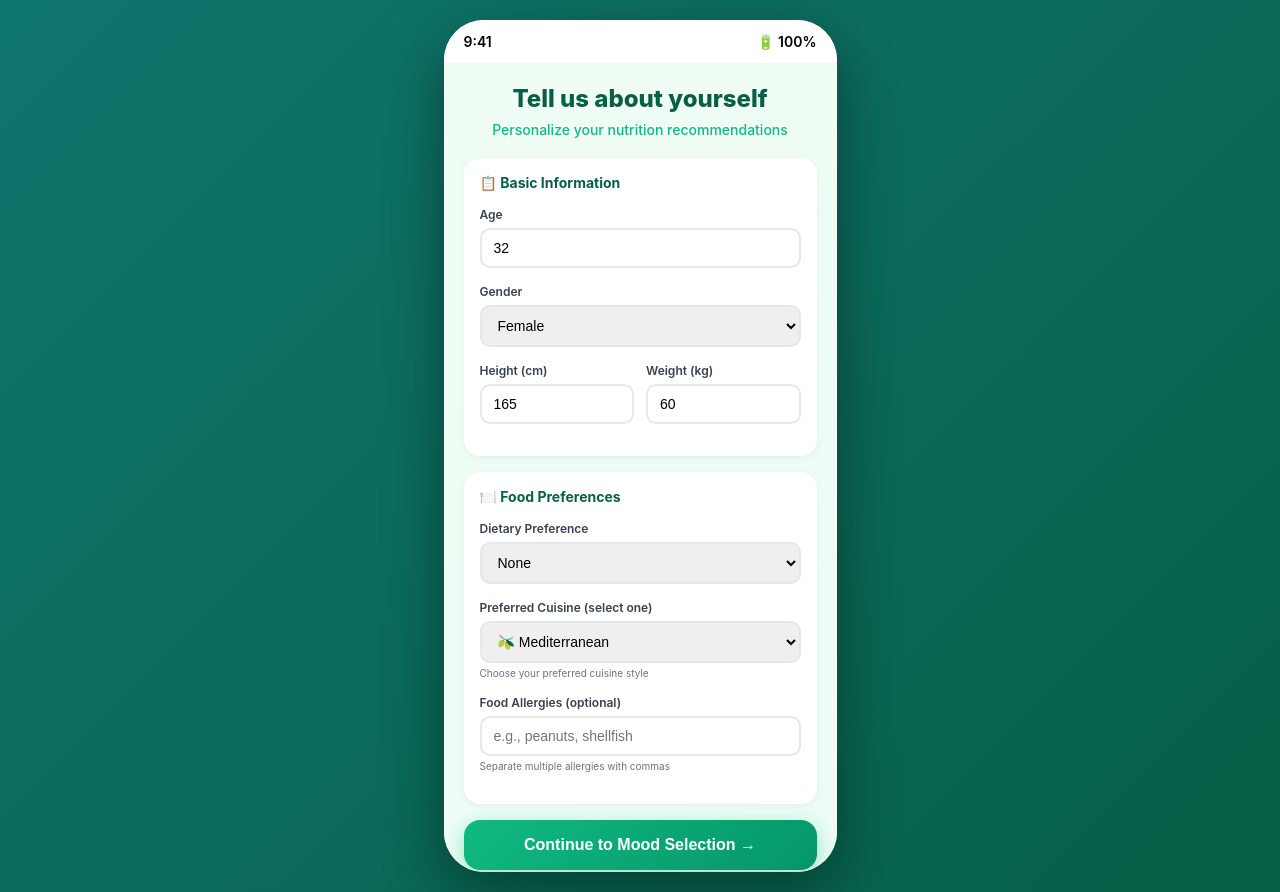
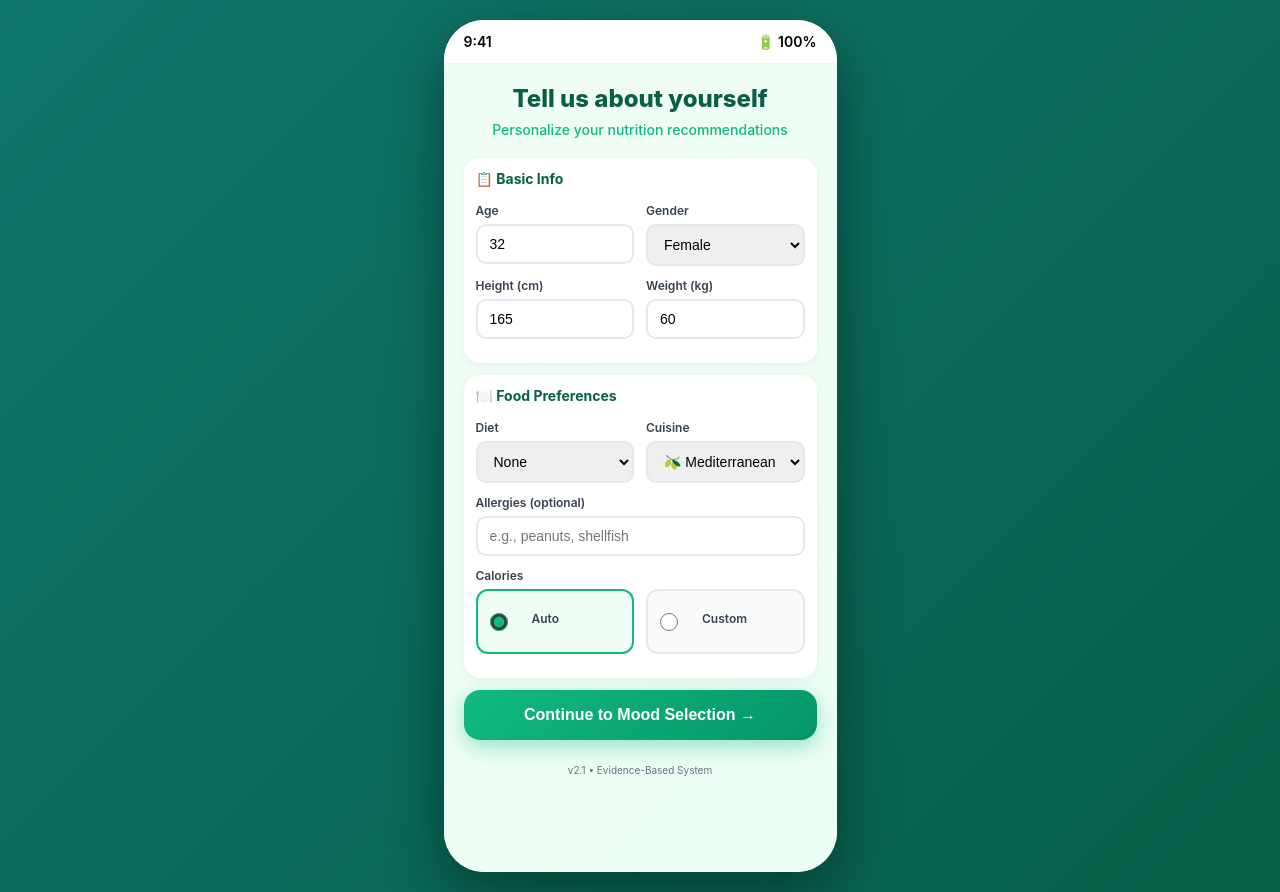
Before and after one commit to ngsiokun/SavorMeDeviceSensitive, a Flask app: page /profile in a window 1280 px wide. Run offline with Flask 3, Linux system fonts and the light colour scheme.

Commit message:
Update-app-improvements

```diff
--- a/app/main.py
+++ b/app/main.py
@@ -5,8 +5,8 @@ Mood-Based Recipe Companion Backend
 from fastapi import FastAPI
 from fastapi.middleware.cors import CORSMiddleware
 
-from app.core.config import settings
-from app.api.routes import router
+from .core.config import settings
+from .api.routes import router
 
 
 # Create FastAPI app
--- a/app/services/mood_nutrition_engine.py
+++ b/app/services/mood_nutrition_engine.py
@@ -29,6 +29,7 @@ class MoodDefinition:
     explainers: List[str]
     contraindications: List[str]
     evidence: Optional[str] = None
+    evidence_level: Optional[str] = None
 
 
 @dataclass
@@ -86,7 +87,8 @@ class MoodNutritionEngine:
                 patterns=mood_data["targets"].get("patterns", []),
                 explainers=mood_data.get("explainers", []),
                 contraindications=mood_data.get("contraindications", []),
-                evidence=mood_data.get("evidence")
+                evidence=mood_data.get("evidence"),
+                evidence_level=mood_data.get("evidence_level")
             )
 
             self.moods[mood_data["id"]] = mood_def
--- a/demo_app/static/css/main.css
+++ b/demo_app/static/css/main.css
@@ -162,17 +162,6 @@ body {
     box-shadow: 0 8px 24px rgba(245, 158, 11, 0.3);
 }
 
-.evidence-badge {
-    position: absolute;
-    top: 8px;
-    right: 8px;
-    font-size: 10px;
-    background: rgba(255,255,255,0.95);
-    padding: 4px 8px;
-    border-radius: 8px;
-    font-weight: bold;
-    box-shadow: 0 2px 6px rgba(0,0,0,0.1);
-}
 
 .mood-emoji {
     font-size: 40px;
--- a/demo_app/static/css/profile.css
+++ b/demo_app/static/css/profile.css
@@ -6,6 +6,11 @@
     padding: 16px;
     margin-bottom: 16px;
     box-shadow: 0 2px 8px rgba(0,0,0,0.05);
+}
+
+.compact-section {
+    margin-bottom: 12px;
+    padding: 12px;
 }
 
 .section-title {
@@ -17,6 +22,10 @@
 
 .form-group {
     margin-bottom: 16px;
+}
+
+.compact {
+    margin-bottom: 12px;
 }
 
 .form-group label {
@@ -87,6 +96,81 @@
     margin-top: 4px;
 }
 
+/* Calorie Preference Styles */
+.calorie-options {
+    display: flex;
+    flex-direction: column;
+    gap: 8px;
+}
+
+.compact-options {
+    flex-direction: row;
+    gap: 12px;
+}
+
+.calorie-option {
+    display: flex;
+    align-items: center;
+    gap: 12px;
+    padding: 12px;
+    background: #F9FAFB;
+    border: 2px solid #E5E7EB;
+    border-radius: 12px;
+    cursor: pointer;
+    transition: all 0.3s ease;
+}
+
+.calorie-option:has(input:checked) {
+    background: #F0FDF4;
+    border-color: #10B981;
+}
+
+.calorie-option input[type="radio"] {
+    width: 18px;
+    height: 18px;
+    cursor: pointer;
+    accent-color: #10B981;
+}
+
+.radio-label {
+    display: flex;
+    flex-direction: column;
+    cursor: pointer;
+    flex: 1;
+}
+
+.option-title {
+    font-size: 13px;
+    font-weight: 600;
+    color: #374151;
+    margin-bottom: 2px;
+}
+
+.option-desc {
+    font-size: 11px;
+    color: #6B7280;
+    line-height: 1.3;
+}
+
+.compact-label {
+    padding: 8px 12px !important;
+    border-radius: 8px !important;
+}
+
+.compact-label .option-title {
+    font-size: 12px !important;
+}
+
+.compact-option {
+    flex: 1;
+}
+
+#customCalorieGroup {
+    margin-top: 12px;
+    padding-top: 12px;
+    border-top: 1px solid #E5E7EB;
+}
+
 .continue-btn {
     width: 100%;
     padding: 16px;
--- a/demo_app/static/js/mood_selection.js
+++ b/demo_app/static/js/mood_selection.js
@@ -101,7 +101,8 @@ async function generateRecommendation() {
                     intensity: selectedIntensity
                 }))
             },
-            user_profile: userProfile
+            user_profile: userProfile,
+            cuisine_preference: userProfile.cuisine_preference || null
         };
 
         console.log('Sending request:', payload);
--- a/demo_app/static/js/profile.js
+++ b/demo_app/static/js/profile.js
@@ -7,7 +7,50 @@ window.addEventListener('DOMContentLoaded', () => {
         const profile = JSON.parse(savedProfile);
         loadProfileData(profile);
     }
+
+    // Set up calorie preference event listeners
+    setupCaloriePreferenceHandlers();
 });
+
+function setupCaloriePreferenceHandlers() {
+    const calorieAuto = document.getElementById('calorie_auto');
+    const calorieCustom = document.getElementById('calorie_custom');
+    const customCalorieGroup = document.getElementById('customCalorieGroup');
+
+    calorieAuto.addEventListener('change', () => {
+        customCalorieGroup.style.display = 'none';
+    });
+
+    calorieCustom.addEventListener('change', () => {
+        customCalorieGroup.style.display = 'block';
+    });
+
+    // Add validation for custom calories
+    const customCaloriesInput = document.getElementById('custom_calories');
+    customCaloriesInput.addEventListener('input', validateCalories);
+}
+
+function validateCalories() {
+    const input = document.getElementById('custom_calories');
+    const value = parseInt(input.value);
+
+    // Remove existing warning
+    const existingWarning = document.querySelector('.calorie-warning');
+    if (existingWarning) {
+        existingWarning.remove();
+    }
+
+    if (value && value < 800) {
+        // Create warning message
+        const warning = document.createElement('div');
+        warning.className = 'calorie-warning';
+        warning.innerHTML = '⚠️ Very low calorie targets should be discussed with a healthcare provider for safety.';
+        warning.style.cssText = 'color: #F59E0B; font-size: 11px; margin-top: 4px; padding: 6px; background: #FFFBEB; border: 1px solid #FDE68A; border-radius: 6px;';
+
+        // Insert after the input field
+        input.parentNode.insertBefore(warning, input.nextSibling);
+    }
+}
 
 function loadProfileData(profile) {
     document.getElementById('age').value = profile.age || 32;
@@ -24,6 +67,15 @@ function loadProfileData(profile) {
     // Load allergies
     if (profile.food_allergies && profile.food_allergies.length > 0) {
         document.getElementById('allergies').value = profile.food_allergies.join(', ');
+    }
+
+    // Load calorie preferences
+    if (profile.calorie_preference) {
+        document.querySelector(`input[name="calorie_preference"][value="${profile.calorie_preference}"]`).checked = true;
+        if (profile.calorie_preference === 'custom' && profile.custom_calories) {
+            document.getElementById('custom_calories').value = profile.custom_calories;
+            document.getElementById('customCalorieGroup').style.display = 'block';
+        }
     }
 }
 
@@ -47,6 +99,11 @@ function saveProfile(event) {
         allergiesText.split(',').map(a => a.trim()).filter(a => a) :
         [];
 
+    // Get calorie preference
+    const caloriePreference = document.querySelector('input[name="calorie_preference"]:checked').value;
+    const customCalories = caloriePreference === 'custom' ?
+        parseInt(document.getElementById('custom_calories').value) : null;
+
     // Build profile object
     const profile = {
         age,
@@ -55,7 +112,9 @@ function saveProfile(event) {
         weight_kg,
         cuisine_preferences: cuisines,
         food_allergies: allergies,
-        dietary_preference
+        dietary_preference,
+        calorie_preference: caloriePreference,
+        custom_calories: customCalories
     };
 
     // Save to sessionStorage
--- a/demo_app/templates/profile.html
+++ b/demo_app/templates/profile.html
@@ -27,29 +27,31 @@
                 <!-- Profile Form -->
                 <form id="profileForm" onsubmit="saveProfile(event)">
                     <!-- Basic Info Section -->
-                    <div class="form-section">
-                        <div class="section-title">📋 Basic Information</div>
+                    <div class="form-section compact-section">
+                        <div class="section-title">📋 Basic Info</div>
 
-                        <div class="form-group">
+                        <div class="form-row">
+                            <div class="form-group compact">
                                 <label>Age</label>
                                 <input type="number" id="age" name="age" value="32" min="1" max="120" required>
                             </div>
 
-                        <div class="form-group">
+                            <div class="form-group compact">
                                 <label>Gender</label>
                                 <select id="gender" name="gender" required>
                                     <option value="female" selected>Female</option>
                                     <option value="male">Male</option>
                                 </select>
                             </div>
+                        </div>
 
                         <div class="form-row">
-                            <div class="form-group">
+                            <div class="form-group compact">
                                 <label>Height (cm)</label>
                                 <input type="number" id="height_cm" name="height_cm" value="165" min="100" max="250" required>
                             </div>
 
-                            <div class="form-group">
+                            <div class="form-group compact">
                                 <label>Weight (kg)</label>
                                 <input type="number" id="weight_kg" name="weight_kg" value="60" min="30" max="300" required>
                             </div>
@@ -57,11 +59,12 @@
                     </div>
 
                     <!-- Preferences Section -->
-                    <div class="form-section">
+                    <div class="form-section compact-section">
                         <div class="section-title">🍽️ Food Preferences</div>
 
-                        <div class="form-group">
-                            <label>Dietary Preference</label>
+                        <div class="form-row">
+                            <div class="form-group compact">
+                                <label>Diet</label>
                                 <select id="dietary_preference" name="dietary_preference">
                                     <option value="none" selected>None</option>
                                     <option value="vegetarian">Vegetarian</option>
@@ -72,8 +75,8 @@
                                 </select>
                             </div>
 
-                        <div class="form-group">
-                            <label>Preferred Cuisine (select one)</label>
+                            <div class="form-group compact">
+                                <label>Cuisine</label>
                                 <select id="cuisine" name="cuisine" required>
                                     <option value="Surprise Me">🎲 Surprise Me</option>
                                     <option value="Mediterranean" selected>🫒 Mediterranean</option>
@@ -83,13 +86,35 @@
                                     <option value="American">🍔 American</option>
                                     <option value="Other Western">🍷 Other Western</option>
                                 </select>
-                            <div class="helper-text">Choose your preferred cuisine style</div>
+                            </div>
                         </div>
 
-                        <div class="form-group">
-                            <label>Food Allergies (optional)</label>
+                        <div class="form-group compact">
+                            <label>Allergies (optional)</label>
                             <input type="text" id="allergies" name="allergies" placeholder="e.g., peanuts, shellfish">
-                            <div class="helper-text">Separate multiple allergies with commas</div>
+                        </div>
+
+                        <div class="form-group compact">
+                            <label>Calories</label>
+                            <div class="calorie-options compact-options">
+                                <div class="calorie-option compact-option">
+                                    <input type="radio" id="calorie_auto" name="calorie_preference" value="auto" checked>
+                                    <label for="calorie_auto" class="radio-label compact-label">
+                                        <span class="option-title">Auto</span>
+                                    </label>
+                                </div>
+
+                                <div class="calorie-option compact-option">
+                                    <input type="radio" id="calorie_custom" name="calorie_preference" value="custom">
+                                    <label for="calorie_custom" class="radio-label compact-label">
+                                        <span class="option-title">Custom</span>
+                                    </label>
+                                </div>
+                            </div>
+
+                            <div class="form-group compact" id="customCalorieGroup" style="display: none;">
+                                <input type="number" id="custom_calories" name="custom_calories" min="400" max="4000" placeholder="Daily calories">
+                            </div>
                         </div>
                     </div>
 
@@ -98,7 +123,7 @@
                         Continue to Mood Selection →
                     </button>
 
-                    <div class="version-badge">v2.0 • Evidence-Based System</div>
+                    <div class="version-badge">v2.1 • Evidence-Based System</div>
                 </form>
             </div>
         </div>
```
Also changed, not shown: app/api/routes.py (+75 -3 lines), app/data/mood_mapping.json (+33 -25 lines), app/services/edamam_client.py (+46 -1 lines), app/services/fusion_engine.py (+10 -7 lines), demo_app/static/css/results.css (+35 -0 lines), demo_app/static/js/recipe_result.js (+18 -1 lines). Lines whose indentation alone changed are shown as unchanged.
